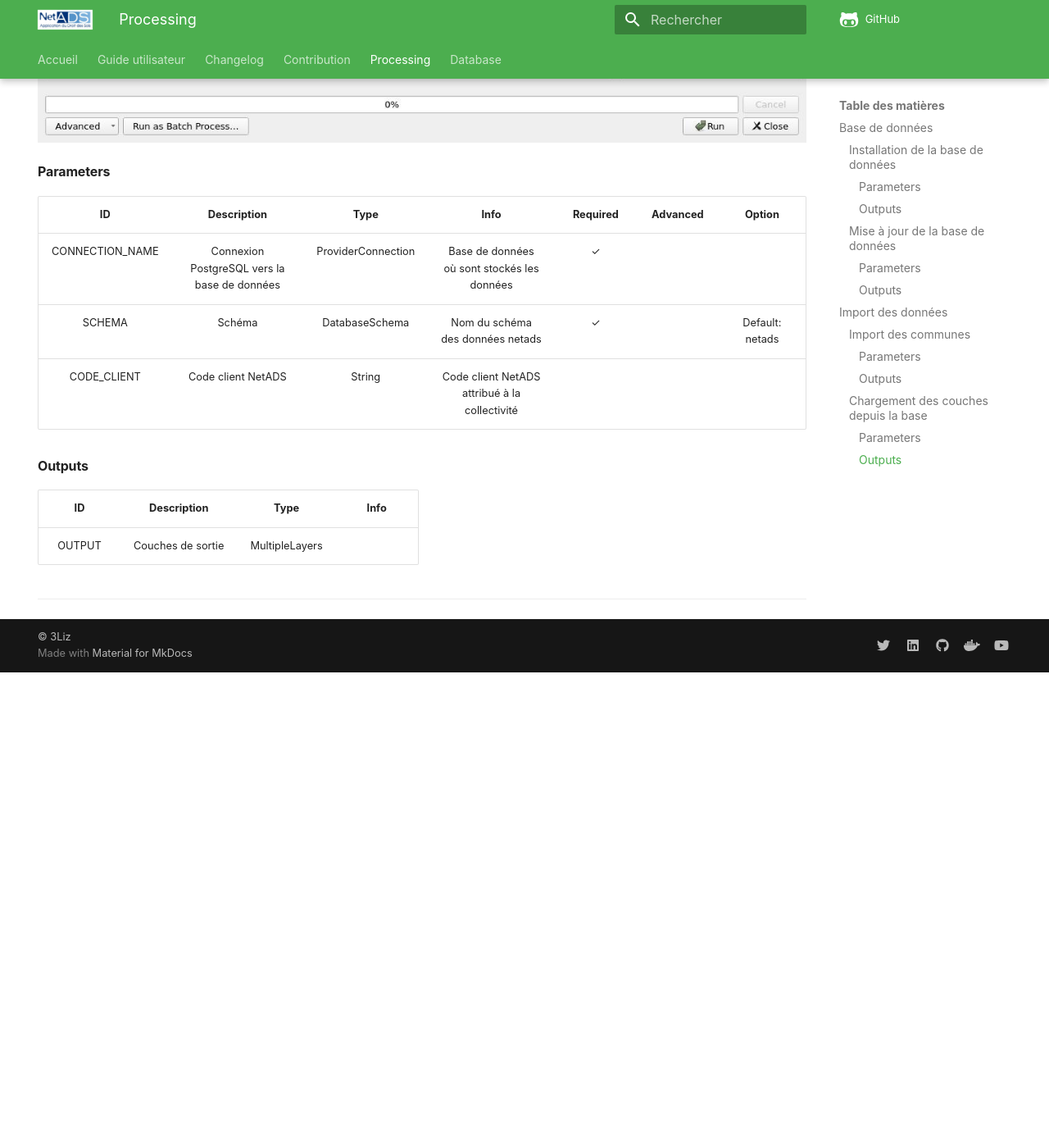
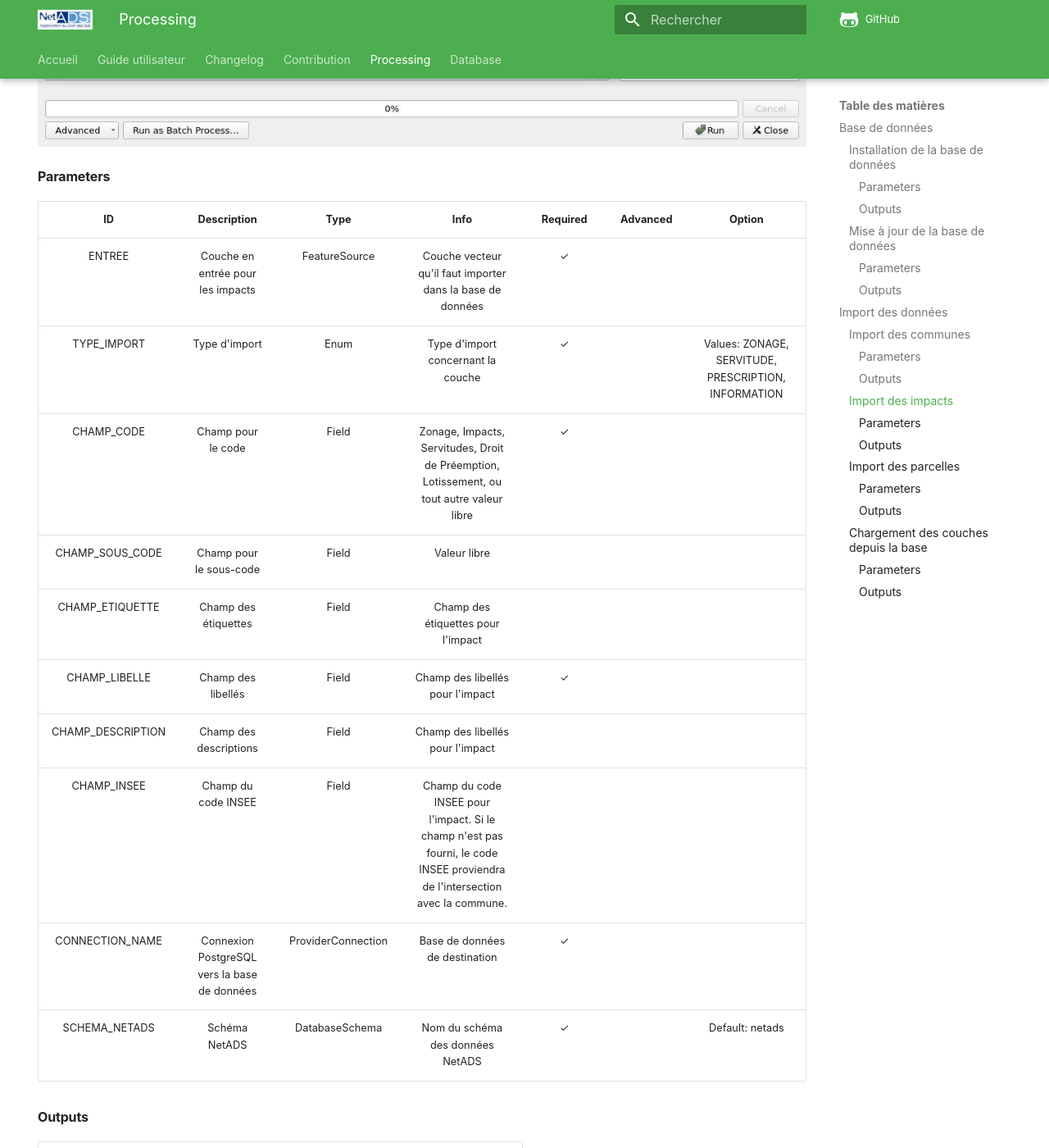
Before and after one commit to 3liz/qgis-netads-plugin, an MkDocs documentation site: the page built from docs/processing/README.md, in a window 1280 px wide and 1400 px high, scrolled down 5356 px. Shown: the whole window at 82% size. Built offline with MkDocs 1.6.1 and Material for MkDocs 9.7.7, drawn with Linux system fonts in a browser that asks for light colours; nearby versions of some CDN libraries; comment, search, counter and statistics services are not loaded; before the commit the page ends 6176 px from its top, so only the background shows below that; some of the changed text lies outside the part shown.

Commit message:
Docs - Update Processing algorithms

```diff
--- a/docs/processing/README.md
+++ b/docs/processing/README.md
@@ -84,7 +84,66 @@
 | ID | Description | Type | Info |
 |:-:|:-:|:-:|:-:|
 OUTPUT|Couches de sortie|MultipleLayers||
-OUTPUT MSG|Message de sortie|String||
+
+
+***
+
+
+### Import des impacts
+
+Ajout des données pour les tables des impacts<br>Le champ pour le 'type' doit contenir exclusivement les valeurs suivantes : ZONAGE,SERVITUDE,PRESCRIPTION,INFORMATION
+
+![algo_id](./netads-data_impacts.jpg)
+
+#### Parameters
+
+| ID | Description | Type | Info | Required | Advanced | Option |
+|:-:|:-:|:-:|:-:|:-:|:-:|:-:|
+ENTREE|Couche en entrée pour les impacts|FeatureSource|Couche vecteur qu'il faut importer dans la base de données|✓|||
+TYPE_IMPORT|Type d'import|Enum|Type d'import concernant la couche|✓||Values: ZONAGE, SERVITUDE, PRESCRIPTION, INFORMATION <br>|
+CHAMP_CODE|Champ pour le code|Field|Zonage, Impacts, Servitudes, Droit de Préemption, Lotissement, ou tout autre valeur libre|✓|||
+CHAMP_SOUS_CODE|Champ pour le sous-code|Field|Valeur libre||||
+CHAMP_ETIQUETTE|Champ des étiquettes|Field|Champ des étiquettes pour l'impact||||
+CHAMP_LIBELLE|Champ des libellés|Field|Champ des libellés pour l'impact|✓|||
+CHAMP_DESCRIPTION|Champ des descriptions|Field|Champ des libellés pour l'impact||||
+CHAMP_INSEE|Champ du code INSEE|Field|Champ du code INSEE pour l'impact. Si le champ n'est pas fourni, le code INSEE proviendra de l'intersection avec la commune.||||
+CONNECTION_NAME|Connexion PostgreSQL vers la base de données|ProviderConnection|Base de données de destination|✓|||
+SCHEMA_NETADS|Schéma NetADS|DatabaseSchema|Nom du schéma des données NetADS|✓||Default: netads <br> |
+
+
+#### Outputs
+
+| ID | Description | Type | Info |
+|:-:|:-:|:-:|:-:|
+COUNT_FEATURES|Nombre d'entités importés|Number||
+COUNT_NEW_IMPACTS|Nombre de nouveaux impacts|Number||
+
+
+***
+
+
+### Import des parcelles
+
+Ajout des données pour la table parcelles
+
+![algo_id](./netads-data_parcelle.jpg)
+
+#### Parameters
+
+| ID | Description | Type | Info | Required | Advanced | Option |
+|:-:|:-:|:-:|:-:|:-:|:-:|:-:|
+CONNECTION_NAME|Connexion PostgreSQL vers la base de données|ProviderConnection|Base de données de destination|✓|||
+SCHEMA_CADASTRE|Schéma Cadastre|DatabaseSchema|Nom du schéma des données cadastre|✓||Default: cadastre <br> |
+SCHEMA_NETADS|Schéma NetADS|DatabaseSchema|Nom du schéma des données NetADS|✓||Default: netads <br> |
+TRUNCATE_PARCELLES|Mise à jour de la table parcelles|Boolean||✓|||
+IMPORT_PROJECT_LAYER|Importer la couche dans le projet|Boolean||✓|||
+
+
+#### Outputs
+
+| ID | Description | Type | Info |
+|:-:|:-:|:-:|:-:|
+OUTPUT|Couches de sortie|MultipleLayers||
 
 
 ***
@@ -92,7 +151,7 @@
 
 ### Chargement des couches depuis la base
 
-Charger les couches de la base de données.
+Charger les couches de la base de données.<br>Le code client est obligatoire si il n'est pas fourni dans le projet dans une variable de projet 'netads_idclient'.
 
 ![algo_id](./netads-load_layers.jpg)
 
@@ -103,6 +162,7 @@
 CONNECTION_NAME|Connexion PostgreSQL vers la base de données|ProviderConnection|Base de données où sont stockés les données|✓|||
 SCHEMA|Schéma|DatabaseSchema|Nom du schéma des données netads|✓||Default: netads <br> |
 CODE_CLIENT|Code client NetADS|String|Code client NetADS attribué à la collectivité||||
+PREFIX_PARCELLE|Préfixe parcellaire|String|Code départemental (2 caractères) et code de direction (1 caractère)||||
 
 
 #### Outputs
```
Also changed, not shown: docs/processing/netads-data_impacts.jpg (added), docs/processing/netads-data_parcelle.jpg (added), docs/processing/netads-load_layers.jpg.
